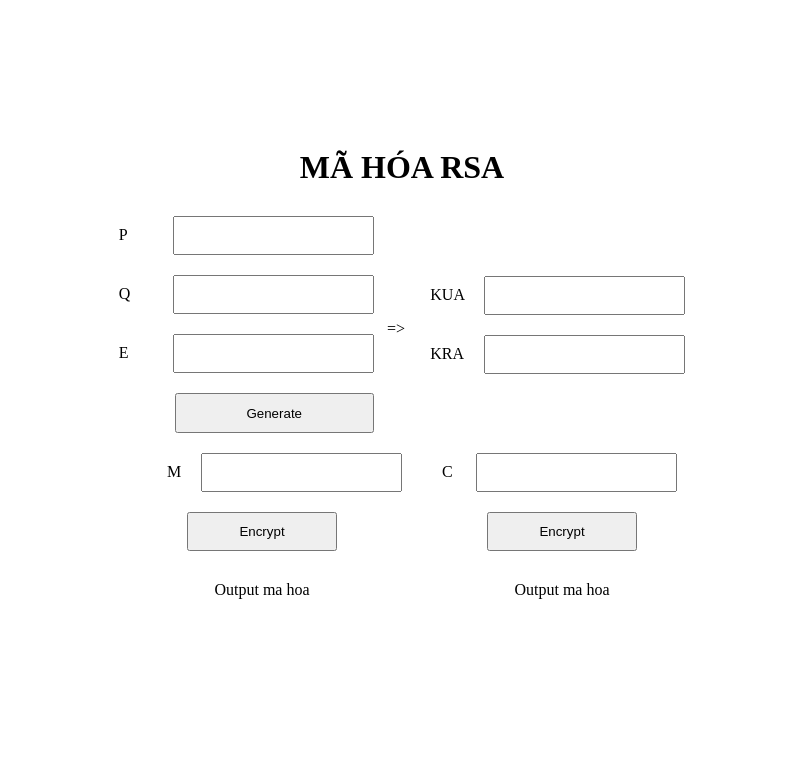
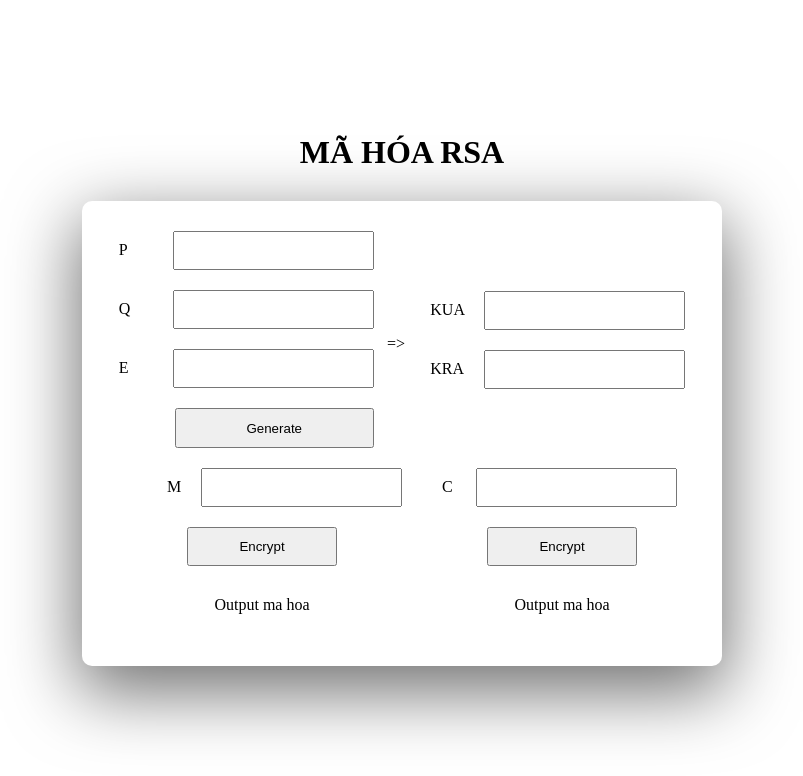
Before and after one commit to Bun-Boo/RSA-Cipher, a plain HTML site: page index.html in a window 1280 px wide. Shown: the whole page, without its empty margins (238-1041 px from the left). Drawn offline with Linux system fonts and the light colour scheme.

Commit message:
update css

```diff
--- a/style.css
+++ b/style.css
@@ -2,6 +2,9 @@
   padding: 0;
   margin: 0;
   box-sizing: border-box;
+}
+h1 {
+  margin-bottom: 30px;
 }
 .container-RSA {
   width: 100vw;
@@ -15,6 +18,8 @@
   width: 50%;
   margin: 0 auto;
   padding: 30px;
+  box-shadow: rgba(0, 0, 0, 0.56) 0px 22px 70px 4px;
+  border-radius: 10px;
 }
 .container-input {
   width: 100%;
```
